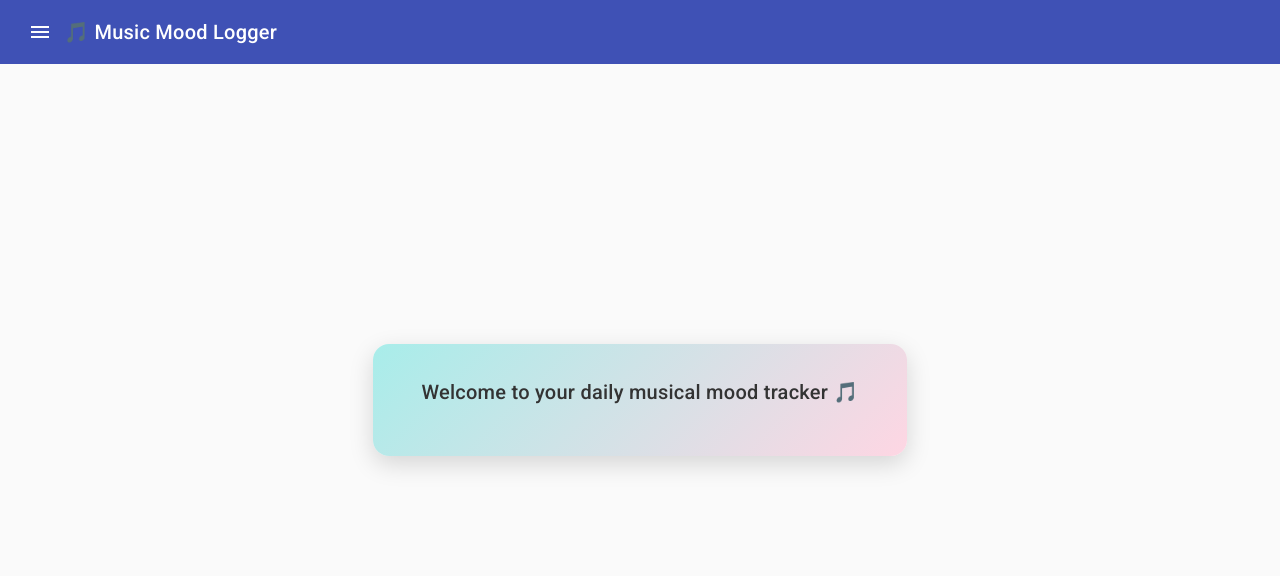
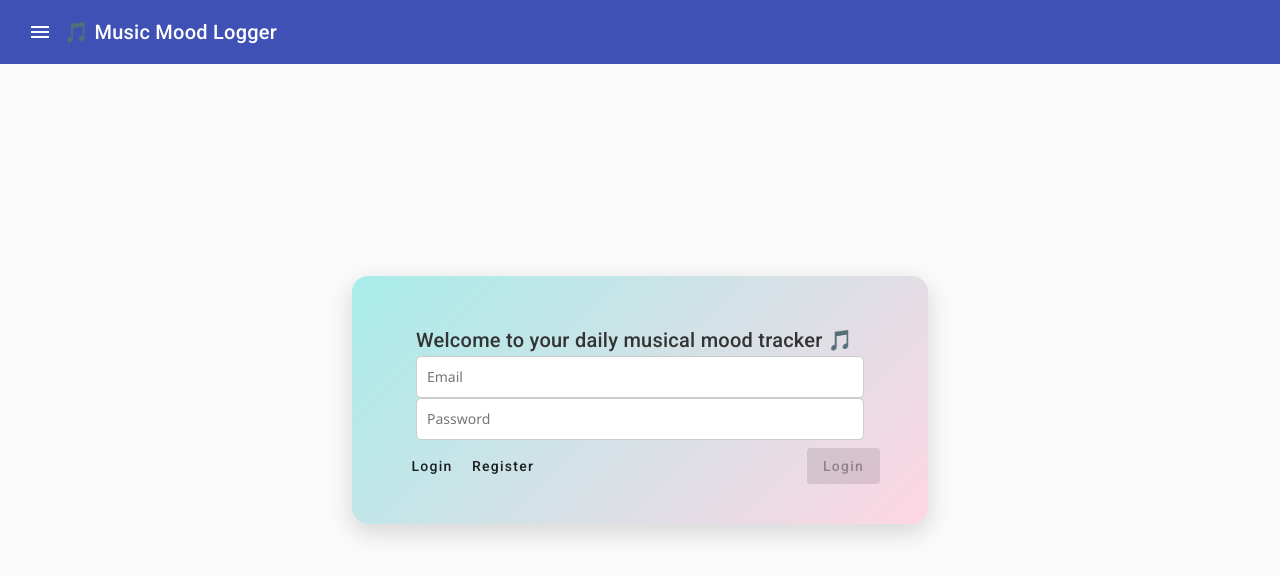
Before and after one commit to rafaellaelena-vlase/week-one-app, an Angular app: page / in a window 1280 px wide. Shown: the top 576 px of the page. Built offline with nearby package versions, Linux system fonts and the light colour scheme.

Commit message:
asynchronous validator

```diff
--- a/src/app/features/custom-input/custom-input.ts
+++ b/src/app/features/custom-input/custom-input.ts
@@ -9,6 +9,6 @@ import { FormControl } from '@angular/forms';
 })
 export class CustomInput {
     @Input() placeholder?: string;
-    @Input() type?: 'text' | 'email' | 'number' | 'textarea';
+    @Input() type?: 'text' | 'email' | 'number' | 'textarea' | 'password';
     @Input() control: FormControl = new FormControl();
 }
--- a/src/app/features/home/home.html
+++ b/src/app/features/home/home.html
@@ -1,5 +1,32 @@
 <div class="welcome-container">
   <mat-card class="welcome-card">
-    <h2>Welcome to your daily musical mood tracker 🎵</h2>
+    <mat-card-header>
+      <mat-card-title>Welcome to your daily musical mood tracker 🎵</mat-card-title>
+      <!-- <mat-card-subtitle>{{formMode === 'login' ? 'Login' : 'Register'}}</mat-card-subtitle> -->
+    </mat-card-header>
+
+    <mat-card-content>
+      <form [formGroup]="form" (ngSubmit)="onSubmit()">
+        <div *ngIf="formMode === 'register'">
+          <app-custom-input placeholder="Username" type="text" [control]="getControl('username')"></app-custom-input>
+          <div *ngIf="form.get('username')?.pending" class="form-hint">Checking username...</div>
+          <div *ngIf="form.get('username')?.errors?.['usernameTaken']" class="text-danger">Existing username</div>
+          <div *ngIf="form.get('username')?.errors?.['required'] && form.get('username')?.touched" class="text-danger">Username required!</div>
+        </div>
+        <app-custom-input placeholder="Email" type="email" [control]="getControl('email')"></app-custom-input>
+        <app-custom-input placeholder="Password" type="password" [control]="getControl('password')"></app-custom-input>
+      </form>
+    </mat-card-content>
+
+    <mat-card-actions class="card-actions">
+      <div>
+        <button mat-button (click)="switchFormMode('login')" [class.active]="formMode === 'login'">Login</button>
+        <button mat-button (click)="switchFormMode('register')" [class.active]="formMode === 'register'">Register</button>
+      </div>
+
+       <button mat-raised-button color="primary" [disabled]="form.invalid" (click)="onSubmit()">
+        {{formMode === 'login' ? 'Login' : 'Register'}}
+       </button>
+    </mat-card-actions>
   </mat-card>
 </div>
--- a/src/app/features/home/home.scss
+++ b/src/app/features/home/home.scss
@@ -15,3 +15,10 @@
   font-family: 'Segoe UI', Tahoma, Geneva, Verdana, sans-serif;
   text-align: center;
 }
+
+.card-actions {
+  display: flex;
+  justify-content: space-between;
+  align-items: center;
+  padding: 8px 0;
+}
--- a/src/app/features/home/home.ts
+++ b/src/app/features/home/home.ts
@@ -1,4 +1,6 @@
-import { Component } from '@angular/core';
+import { Component, OnInit } from '@angular/core';
+import { AbstractControl, AsyncValidatorFn, FormBuilder, FormGroup, ValidationErrors, Validators, FormControl } from '@angular/forms';
+import { map, Observable } from 'rxjs';
 
 @Component({
   selector: 'app-home',
@@ -6,6 +8,72 @@ import { Component } from '@angular/core';
   templateUrl: './home.html',
   styleUrl: './home.scss'
 })
-export class Home {
+export class Home implements OnInit{
+  form: FormGroup;
+  formMode: 'login' | 'register' = 'login'
 
+  constructor(private fb: FormBuilder) {
+    this.form = this.fb.group({
+      username: ['', {updateOn: 'blur'}],
+      email: ['', [Validators.email, Validators.required]],
+      password: ['', Validators.required]
+    });
+  }
+  ngOnInit(): void {
+
+
+    this.updateValidators();
+  }
+
+  switchFormMode(formMode: 'login' | 'register'): void {
+    this.formMode = formMode;
+    this.updateValidators();
+  }
+
+  private updateValidators(): void {
+    const usernameControl = this.form.get('username');
+
+    if (this.formMode === 'register') {
+      usernameControl?.setValidators([Validators.required]);
+      usernameControl?.setAsyncValidators(uniqueUsernameValidator());
+    } else {
+      usernameControl?.clearValidators();
+      usernameControl?.clearAsyncValidators();
+    }
+
+    usernameControl?.updateValueAndValidity();
+  }
+
+  onSubmit(): void {
+    if (this.form.invalid) return;
+    if (this.formMode === 'login') {
+      console.log("trying to authenticate ", this.form.value);
+    } else {
+      console.log("trying to login ", this.form.value);
+    }
+  }
+
+  getControl(name: string) {
+    return this.form.get(name) as FormControl;
+  }
 }
+
+const existingUsernames = ['admin', 'ella', 'user'];
+
+function isExistingUsername(username: string): Observable<boolean> {
+  return new Observable(observer => {
+    setTimeout(() => {
+      const isExisting = existingUsernames.includes(username.toLowerCase());
+      observer.next(isExisting);
+      observer.complete();
+    }, 2000);
+  });
+}
+
+export function uniqueUsernameValidator(): AsyncValidatorFn {
+  return (control: AbstractControl): Observable<ValidationErrors | null> => {
+    return isExistingUsername(control.value).pipe(
+      map(isExisting => (isExisting ? {usernameTaken: true} : null))
+    );
+  };
+}
```
